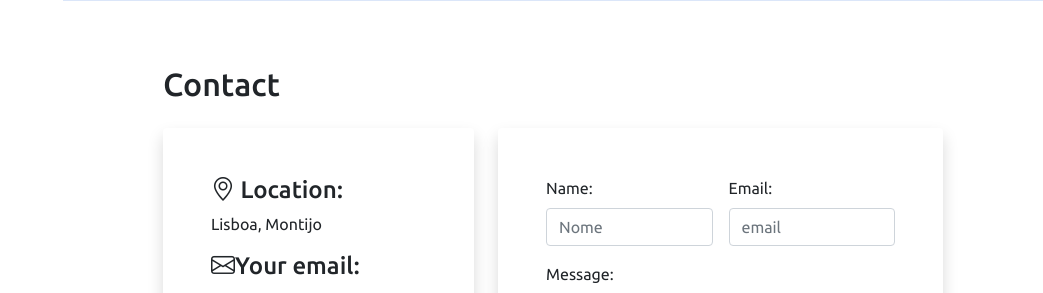
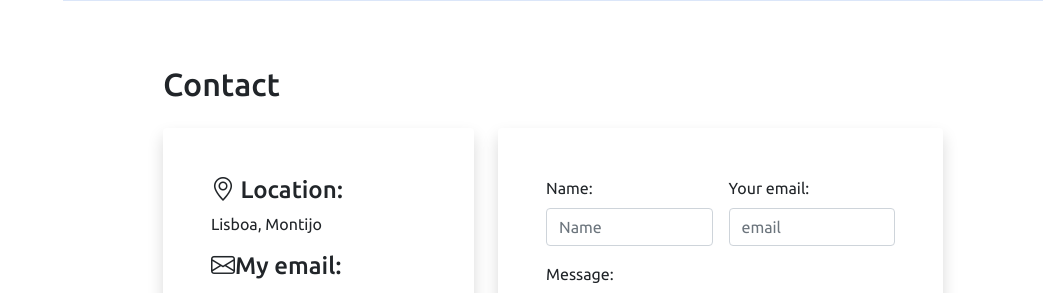
Before and after one commit to ricardoalexandrepereira/Portefolio-resp, a Flask app: page / in a window 1280 px wide. Shown: the part 3855-4148 px from the top of the page, without its empty margins (237-1280 px from the left). Run offline with Flask 2, Linux system fonts and the light colour scheme.

Commit message:
fixed issues

```diff
--- a/templates/index.html
+++ b/templates/index.html
@@ -179,7 +179,7 @@
 
         <section class="mt-5 section-bg" id="habilidades">
             <div class="container pb-5">
-                <h2 class="pt-5">Habilidades</h2>
+                <h2 class="pt-5">Skills</h2>
                 <p> Em todo o tempo como profissional adquiri algumas habilidades
                     tecticas e não só, de acordo com as percentagens de conhecimento que acridito ter.
                 </p>
@@ -478,7 +478,7 @@
                             <p>Lisboa, Montijo</p>
                         </div>
                         <div class="email">
-                            <h4><i class="bi bi-envelope"></i>Your email:</h4>
+                            <h4><i class="bi bi-envelope"></i>My email:</h4>
                             <p>ricardo_certe@hotmail.com</p>
                         </div>
                         <iframe src="https://www.google.com/maps/embed?pb=!1m18!1m12!1m3!1d49816.396574934006!2d-9.025847275268092!3d38.70575885808201!2m3!1f0!2f0!3f0!3m2!1i1024!2i768!4f13.1!3m3!1m2!1s0xd1939eb3ac02dd7%3A0x42cc94a7d11be406!2sMontijo!5e0!3m2!1spt-PT!2spt!4v1650298821692!5m2!1spt-PT!2spt" width="400" height="300" style="border:0;" allowfullscreen="" loading="lazy" referrerpolicy="no-referrer-when-downgrade" class="w-100"></iframe>
@@ -491,10 +491,10 @@
                         <form class="row g-3" action="/send" method="POST">
                             <div class="col-md-6">
                               <label for="nome" class="form-label">Name:</label>
-                              <input type="text" class="form-control" id="nome" name="nome" placeholder="Nome" required>
+                              <input type="text" class="form-control" id="nome" name="nome" placeholder="Name" required>
                             </div>
                             <div class="col-md-6">
-                              <label for="email" class="form-label">Email:</label>
+                              <label for="email" class="form-label">Your email:</label>
                               <input type="email" class="form-control" id="email" name="email" placeholder="email" required>
                             </div>
 
```
